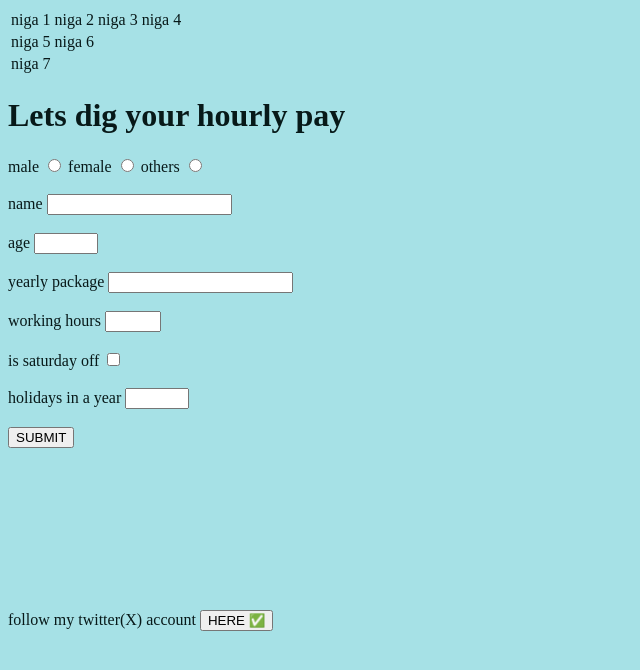
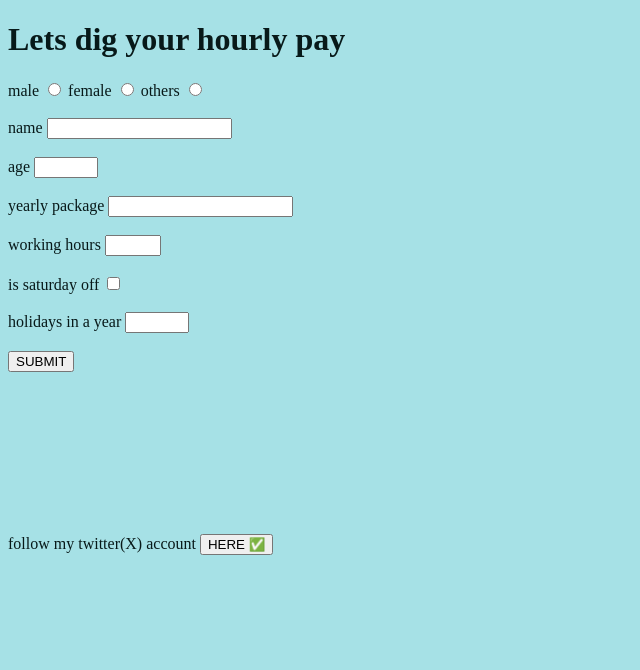
Before and after one commit to whyansh/payPerHour, a plain HTML site: page index.html in a window 1280 px wide. Shown: the whole page, without its empty margins (0-640 px from the left). Drawn offline with Linux system fonts and the light colour scheme.

Commit message:
better the readability

```diff
--- a/index.html
+++ b/index.html
@@ -10,19 +10,7 @@
 </head>
 
 <body>
-    <table>
-        <thead>
-            <td>niga 1</td>
-            <td>niga 2</td>
-            <td>niga 3</td>
-            <td>niga 4</td>
-        </thead>
-        <tr>
-            <td>niga 5</td>
-            <td>niga 6</td>
-        </tr>
-        <td>niga 7</td>
-    </table>
+
     <h1>Lets dig your hourly pay</h1>
     <form>
         <label for="male">male</label>
```
